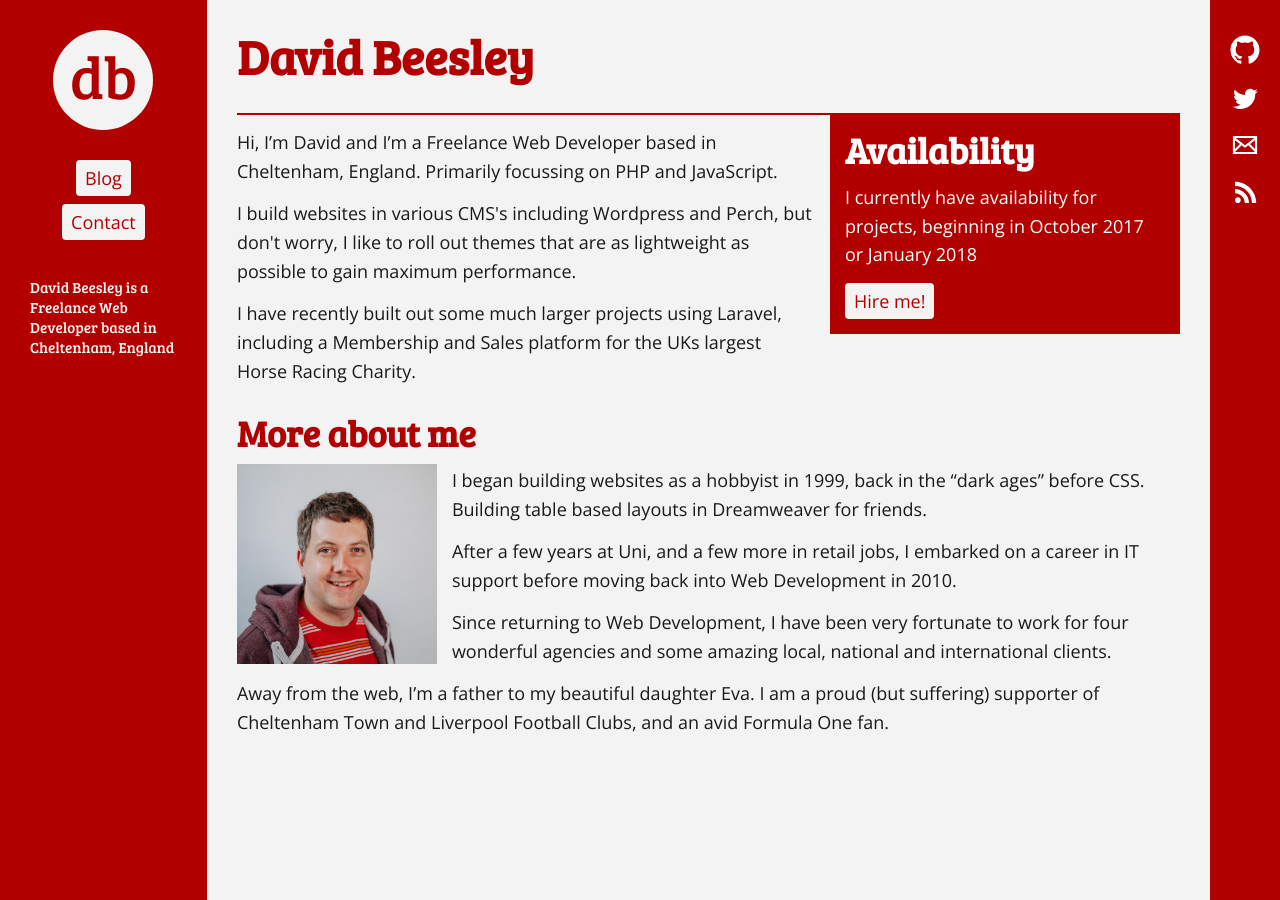
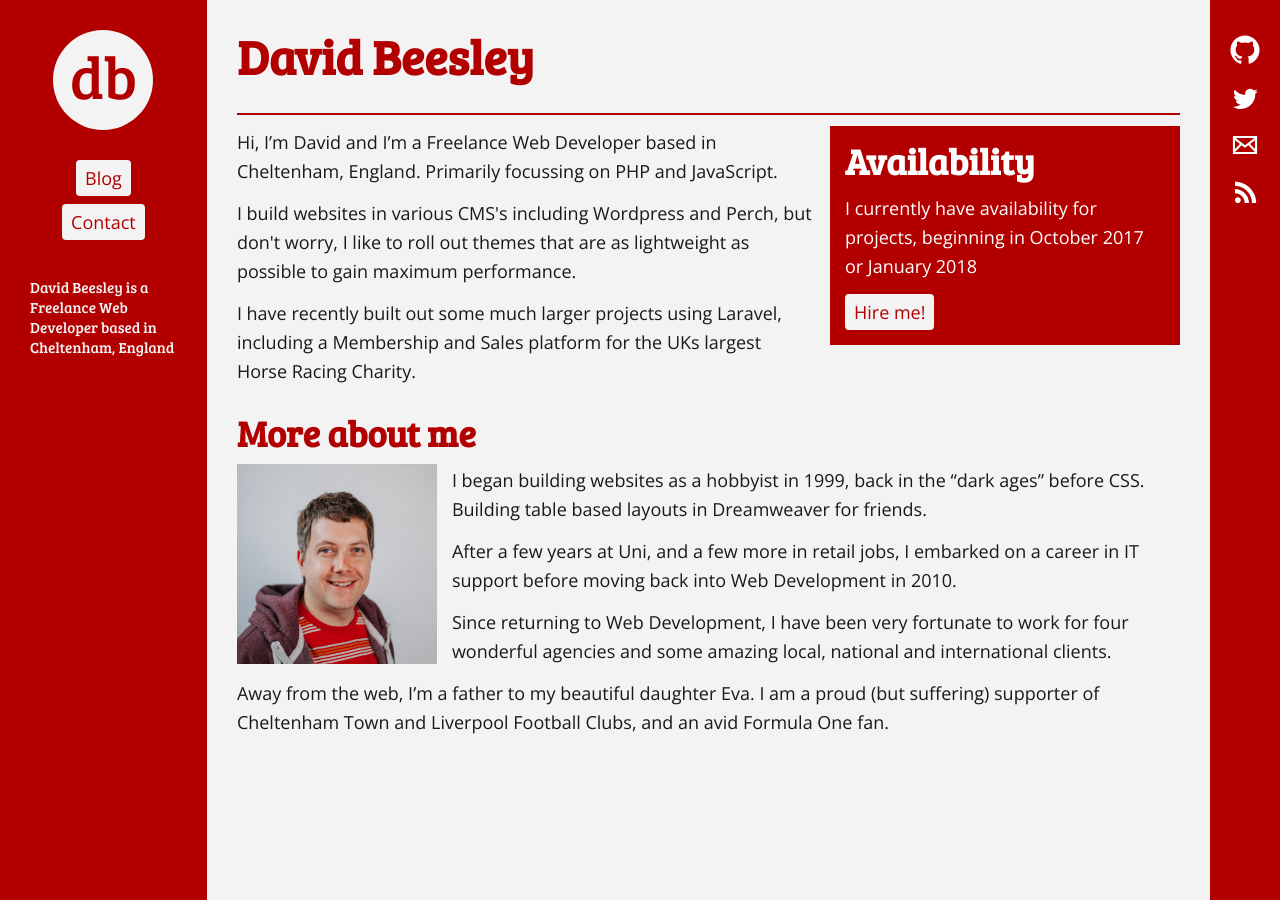
Before and after one commit to davebeesley/davebeesley.github.io, a Jekyll site: the page built from index.html, in a window 1280 px wide. Built offline with Jekyll 4.4.1, drawn with Linux system fonts in a browser that asks for light colours; the list of posts is cut into pages by our own code; comment, search, counter and statistics services are not loaded.

Commit message:
Availability box size

```diff
--- a/_sass/ui/components/_availability.scss
+++ b/_sass/ui/components/_availability.scss
@@ -4,9 +4,9 @@
     padding: 15px;
     width: 100%;
 
-    @include media-query(lap-and-up) {
+    @include media-query(desk) {
         float: right;
-        margin: 0 0 15px 15px;
+        margin-left: 15px;
         max-width: 350px;
     }
 
```
